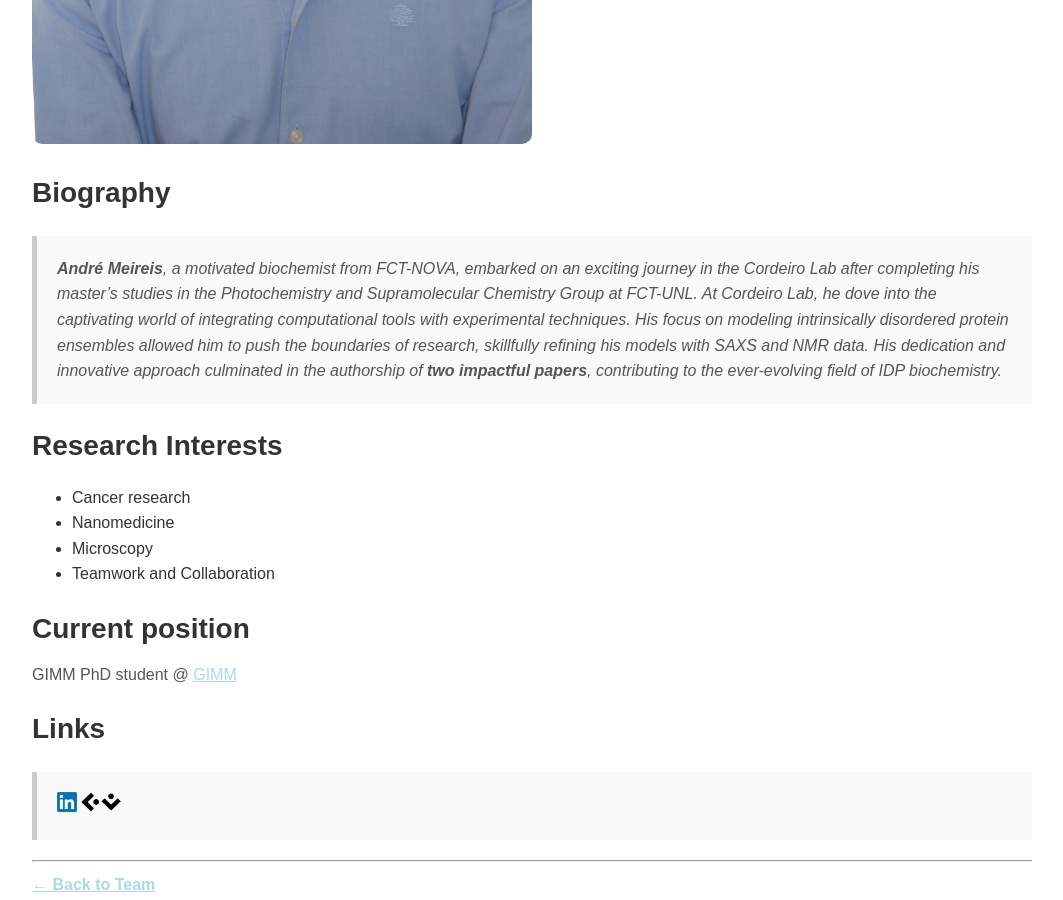
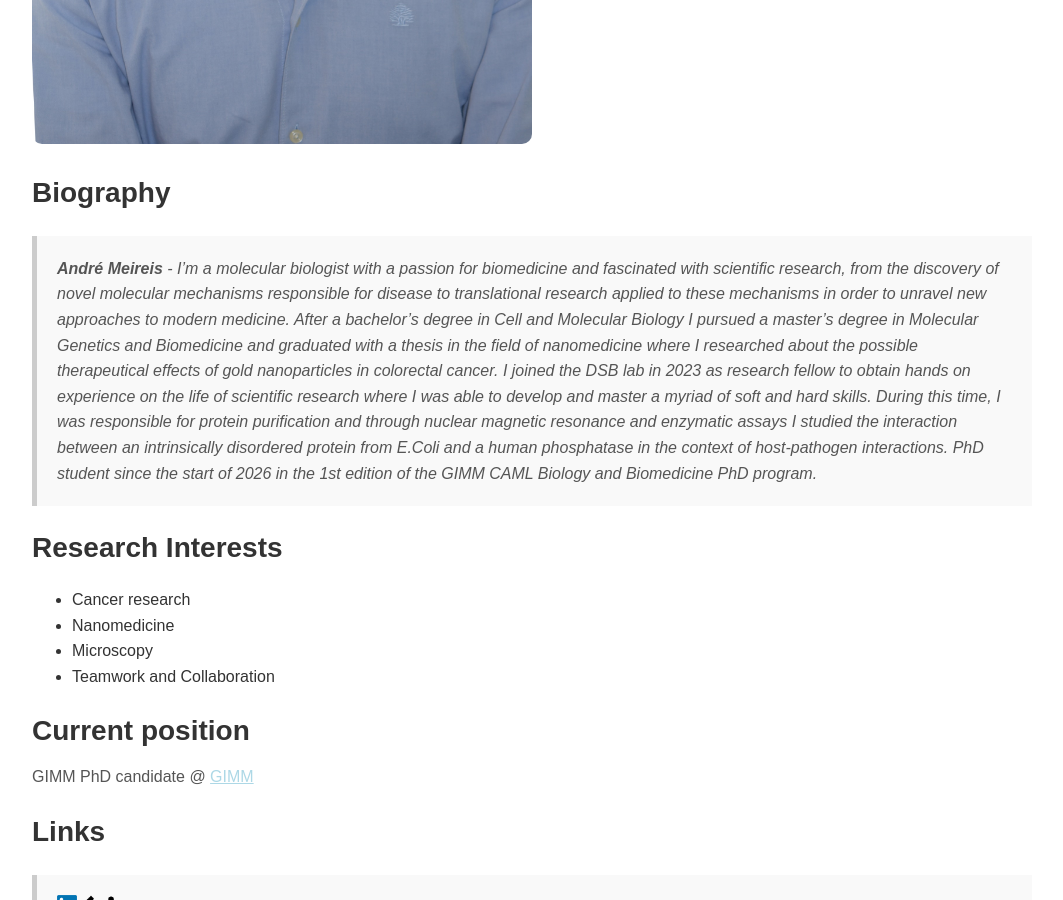
Before and after one commit to CordeiroLab/CordeiroLab.github.io, a Jekyll site: the page built from team/andre-meireis.md, in a window 1280 px wide and 900 px high, scrolled down 924 px. Shown: the whole window, without its empty margins (108-1171 px from the left). Built offline with Jekyll 4.4.1, drawn with Linux system fonts in a browser that asks for light colours.

Commit message:
Update andre-meireis.md

```diff
--- a/team/andre-meireis.md
+++ b/team/andre-meireis.md
@@ -11,7 +11,7 @@
 
 ## Biography
 
-> **André Meireis**, a motivated biochemist from FCT-NOVA, embarked on an exciting journey in the Cordeiro Lab after completing his master’s studies in the Photochemistry and Supramolecular Chemistry Group at FCT-UNL. At Cordeiro Lab, he dove into the captivating world of integrating computational tools with experimental techniques. His focus on modeling intrinsically disordered protein ensembles allowed him to push the boundaries of research, skillfully refining his models with SAXS and NMR data. His dedication and innovative approach culminated in the authorship of **two impactful papers**, contributing to the ever-evolving field of IDP biochemistry.
+> **André Meireis** - I’m a molecular biologist with a passion for biomedicine and fascinated with scientific research, from the discovery of novel molecular mechanisms responsible for disease to translational research applied to these mechanisms in order to unravel new approaches to modern medicine. After a bachelor’s degree in Cell and Molecular Biology I pursued a master’s degree in Molecular Genetics and Biomedicine and graduated with a thesis in the field of nanomedicine where I researched about the possible therapeutical effects of gold nanoparticles in colorectal cancer. I joined the DSB lab in 2023 as research fellow to obtain hands on experience on the life of scientific research where I was able to develop and master a myriad of soft and hard skills. During this time, I was responsible for protein purification and through nuclear magnetic resonance and enzymatic assays I studied the interaction between an intrinsically disordered protein from *E.Coli* and a human phosphatase in the context of host-pathogen interactions. PhD student since the start of 2026 in the 1st edition of the GIMM CAML Biology and Biomedicine PhD program.
 
 ## Research Interests
 
@@ -21,7 +21,7 @@
 - Teamwork and Collaboration
 
 ## Current position
-GIMM PhD student @ [GIMM](https://gimm.pt/)
+GIMM PhD candidate @ [GIMM](https://gimm.pt/)
 
 ## Links
 >[<img src="/assets/images/icons/linkedin_icon.png" alt="linkedin" width="20" height="20">](https://www.linkedin.com/in/andré-meireis-9606b3208/)
```
